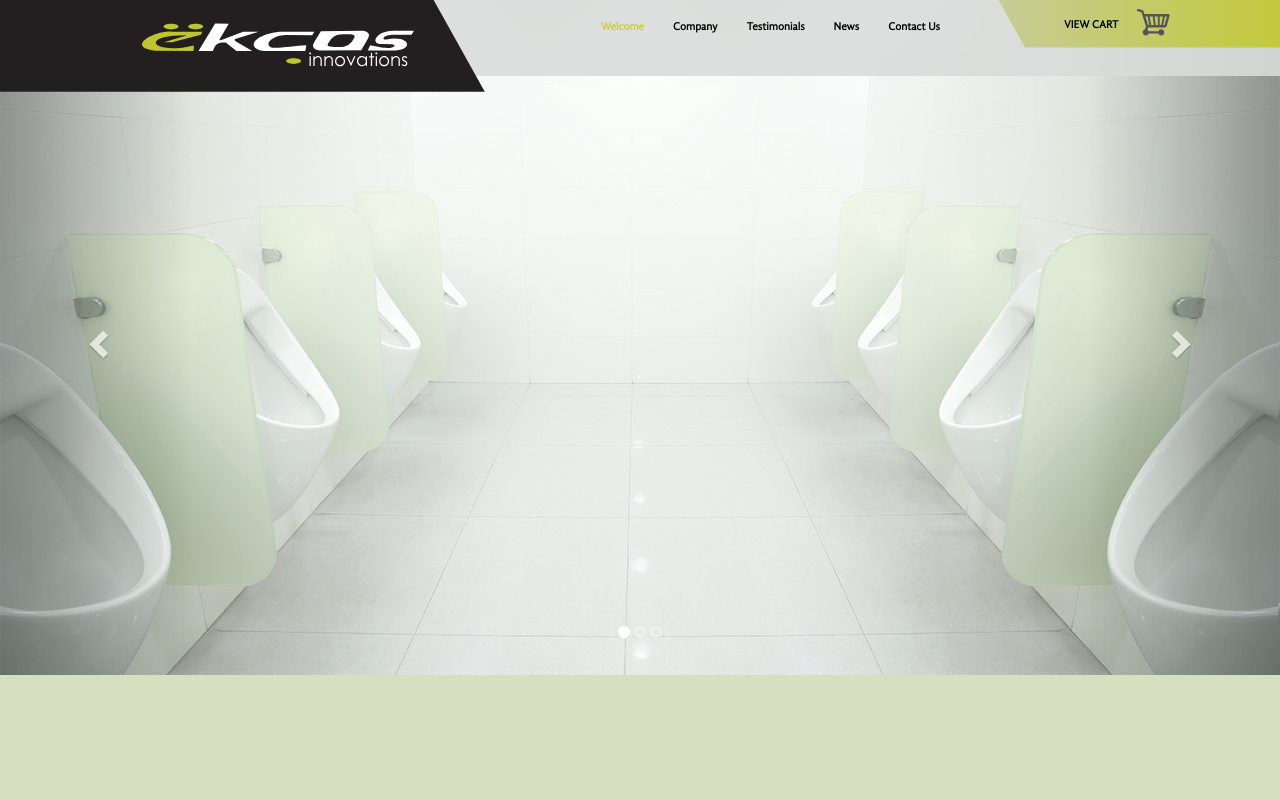
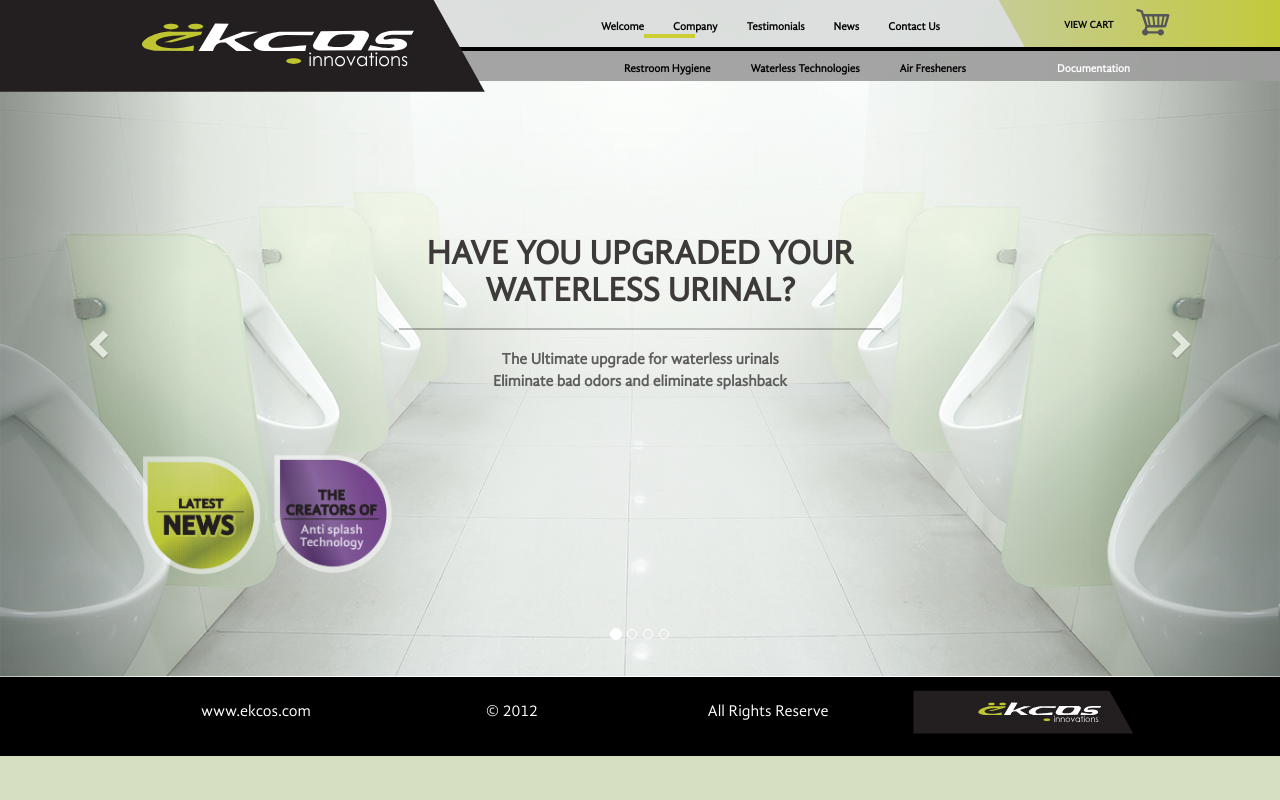
Before and after one commit to IndieStudioMX/ekcos, a PHP site: page /app/index.html in a window 1280 px wide. Run offline with PHP 8.4, Linux system fonts and the light colour scheme; some libraries are stand-ins or nearby versions; some web fonts are replaced.

Commit message:
Slider and Footer section modified
-Products Menu added
-Active links added

-Content in Slider
-Footer added

```diff
--- a/app/index.html
+++ b/app/index.html
@@ -38,20 +38,20 @@
 
     		<div id="main-menu" class="main-menu">
     			<ul class="nav navbar-nav navbar-right main-menu">
-    				<li><a class="active" href="#">Welcome</a></li>
+    				<li><a href="#">Welcome <span class="active-item"></span></a></li>
     				<li><a href="">Company</a></li>
     				<li><a href="">Testimonials</a></li>
     				<li><a href="">News</a></li>
     				<li><a href="">Contact Us</a></li>
     				<li><a class="btn-buy" href="">View Cart <img src="images/cart.svg" alt=""></a></li>
     			</ul>
-    			<!--hr class="nav-line">
-    			<ul>
-    				<li><a href="#">Restroom Hygiene</a></li>
+    			<hr class="nav-line">
+    			<ul class="nav navbar-products">
+    				<li><a href="">Documentation</a></li>
+            <li><a href="">Air Fresheners</a></li>
     				<li><a href="">Waterless Technologies</a></li>
-    				<li><a href="">Air Fresheners</a></li>
-    				<li><a href="">Documentation</a></li>
-    			</ul-->
+            <li><a href="#">Restroom Hygiene</a></li>
+    			</ul>
     		</div>
     	</div>
     </nav>
@@ -61,22 +61,34 @@
         <li data-target="#carousel-example-generic" data-slide-to="0" class="active"></li>
         <li data-target="#carousel-example-generic" data-slide-to="1"></li>
         <li data-target="#carousel-example-generic" data-slide-to="2"></li>
+        <li data-target="#carousel-example-generic" data-slide-to="3"></li>
       </ol>
       <div class="carousel-inner" role="listbox">
         <div class="item active">
           <img src="images/slider-01.jpg" alt="...">
           <div class="carousel-caption">
+            <h3>Have you Upgraded your Waterless Urinal?</h3>
+            <hr>
+            <p>The Ultimate upgrade for waterless urinals</p>
+            <p>Eliminate bad odors and eliminate splashback</p>
           </div>
         </div>
         <div class="item">
           <img src="images/slider-02.jpg" alt="...">
           <div class="carousel-caption">
+            <h3>Restroom Hygiene</h3>
+            <hr>
+            <p>The only product in the current market</p>
+            <p>Which can virtually eliminate urine splashback</p>
           </div>
         </div>
 
         <div class="item">
           <img src="images/slider-03.jpg" alt="...">
           <div class="carousel-caption">
+            <h3>Waterless Technologies</h3>
+            <hr>
+            <p>Complete Waterless urinal solution</p>
           </div>
         </div>
 
@@ -96,6 +108,35 @@
         <span class="sr-only">Next</span>
       </a>
     </div>
+
+    <!-- Latest News -->
+    <div class="news-menu">
+      <a class="btn-latest-news" href="#">
+      </a>
+      <a class="btn-antisplash" href=""></a>
+    </div>
+    <!-- End Latest News -->
+
+    <footer class="footer">
+      <div class="container">
+        <div class="row">
+          <div class="col-md-3 text-center">
+            <p class="text-muted"><a href="http://www.ekcos.com">www.ekcos.com</a></p>
+          </div>
+          <div class="col-md-3 text-center">
+            <p class="text-muted">&copy; 2012</p>
+          </div>
+          <div class="col-md-3 ">
+            <p class="text-muted text-center">All Rights Reserve</p>
+          </div>
+          <div class="col-md-3 text-center">
+           <a href="#">
+             <img class="img-responsive" src="images/brand.svg" alt="">
+           </a>
+          </div>
+        </div>
+      </div>
+    </footer>
     <!-- Google Analytics: change UA-XXXXX-X to be your site's ID. -->
     <script>
       (function(b,o,i,l,e,r){b.GoogleAnalyticsObject=l;b[l]||(b[l]=
--- a/app/scripts/main.js
+++ b/app/scripts/main.js
@@ -3,6 +3,6 @@
 (function () {
 	console.log('Hello World!');
 	$('.carousel').carousel({
-  		interval: 3000
+  		interval: 80000
 	});
 })();
--- /dev/null
+++ b/app/stylesheets/components/_carousel.styl
@@ -0,0 +1,21 @@
+.carousel-caption
+	h3
+		color $carousel-title-color
+		text-shadow none
+		width 460px
+		margin -51% auto 0 auto
+		font-size 3.38rem
+		text-transform uppercase
+		font-weight bold
+	hr
+		border-top 2px solid $carousel-line
+		width 483px
+		margin-top 18px
+		margin-bottom 18px
+	p
+		margin-top 0
+		margin-bottom 0
+		text-shadow none
+		color $carousel-content-color
+		font-weight bold
+		font-size 1.55rem
--- a/app/stylesheets/helpers/_states.styl
+++ b/app/stylesheets/helpers/_states.styl
@@ -1,2 +1,6 @@
-.active
-	color $font-active-color !important
+.active-item
+	position absolute
+	width 70%
+	height 4px
+	top 3.2rem
+	background $font-active-color
--- a/app/stylesheets/helpers/_variables.styl
+++ b/app/stylesheets/helpers/_variables.styl
@@ -2,8 +2,15 @@
 $font-active-color = rgb(204,204,51)
 $font-size  = 16px
 $text-color = #000
+$text-color-light = #fff
+$footer-bg = #000
 
 $menu-light = rgba(217,220,218,.9)
 $menu-dark  = rgba(34,31,31,.3)
 
-$font-family = 'gandhi'
+$carousel-title-color = rgba(61,58,58,1)
+$carousel-content-color = rgba(78,76,77,.9)
+$carousel-line = rgba(34,31,31,.3)
+$navbar-line = #000
+
+$font-family = 'gandhi', Arial, Verdana
--- /dev/null
+++ b/app/stylesheets/layout/_footer.styl
@@ -0,0 +1,9 @@
+.footer
+	background $footer-bg
+	margin-top -0.1rem
+	padding 1rem
+	line-height 50px
+	p
+		color $text-color-light
+	a
+		color $text-color-light
--- a/app/stylesheets/layout/_header.styl
+++ b/app/stylesheets/layout/_header.styl
@@ -5,7 +5,7 @@
 	background $menu-light
 	border-color transparent
 	padding 22px 0
-	height 76px
+	height 81px
 
 .navbar-default .navbar-nav li
 	& > a
@@ -30,12 +30,14 @@
 			color $text-color
 			margin-left  6rem
 			text-transform uppercase
+			font-size 1rem
 			&:hover
 				color $text-color
 			& > img
 				width 25%
 				position absolute
 				top -.6rem
+				left 6.9rem
 
 .nav.navbar-nav.navbar-right
 	margin-right 3.5rem;
@@ -47,9 +49,10 @@
 	display block
 	width 100%
 	height auto
-	position relative
+	position absolute
 	top -13px
 	left -7px
+	z-index 2
 	img
 		max-width 100%
 		width 500px
@@ -58,3 +61,38 @@
 	top -1rem
 	left -14.5rem
 	position relative
+
+.nav-line
+	position absolute
+	height 4px
+	background $navbar-line
+	width 100%
+	border-top 0
+	left 60rem
+	top 1.5rem
+
+.navbar-products
+	position absolute
+	width 100%
+	height 3rem
+	left 15rem
+	background $menu-dark
+	top 3.9rem
+	li
+		float right
+		font-size 1.1rem
+		&:first-child
+			margin-right 14rem
+			& > a
+				color $text-color-light
+		&:nth-child(2)
+			margin-left 0
+			margin-right 5rem
+		&:nth-child(3)
+			margin-left 0
+			margin-right 1rem
+		&:last-child
+			margin-right 1rem
+		& > a
+			color $text-color
+			font-weight bold
--- a/app/stylesheets/main.css
+++ b/app/stylesheets/main.css
@@ -5,11 +5,15 @@
   font-weight: normal;
   font-style: normal;
 }
-.active {
-  color: #cc3 !important;
+.active-item {
+  position: absolute;
+  width: 70%;
+  height: 4px;
+  top: 3.2rem;
+  background: #cc3;
 }
 body {
-  font-family: 'gandhi';
+  font-family: 'gandhi', Arial, Verdana;
   background: #d6e0c1;
   font-size: 16px;
   height: 100%;
@@ -29,7 +33,7 @@
   background: rgba(217,220,218,0.9);
   border-color: transparent;
   padding: 22px 0;
-  height: 76px;
+  height: 81px;
 }
 .navbar-default .navbar-nav li > a {
   font-size: 1.1rem;
@@ -61,6 +65,7 @@
   color: #000;
   margin-left: 6rem;
   text-transform: uppercase;
+  font-size: 1rem;
 }
 .navbar-default .navbar-nav li:last-child > a:hover {
   color: #000;
@@ -69,6 +74,7 @@
   width: 25%;
   position: absolute;
   top: -0.6rem;
+  left: 6.9rem;
 }
 .nav.navbar-nav.navbar-right {
   margin-right: 3.5rem;
@@ -80,9 +86,10 @@
   display: block;
   width: 100%;
   height: auto;
-  position: relative;
+  position: absolute;
   top: -13px;
   left: -7px;
+  z-index: 2;
 }
 .brand img {
   max-width: 100%;
@@ -93,3 +100,106 @@
   left: -14.5rem;
   position: relative;
 }
+.nav-line {
+  position: absolute;
+  height: 4px;
+  background: #000;
+  width: 100%;
+  border-top: 0;
+  left: 60rem;
+  top: 1.5rem;
+}
+.navbar-products {
+  position: absolute;
+  width: 100%;
+  height: 3rem;
+  left: 15rem;
+  background: rgba(34,31,31,0.3);
+  top: 3.9rem;
+}
+.navbar-products li {
+  float: right;
+  font-size: 1.1rem;
+}
+.navbar-products li:first-child {
+  margin-right: 14rem;
+}
+.navbar-products li:first-child > a {
+  color: #fff;
+}
+.navbar-products li:nth-child(2) {
+  margin-left: 0;
+  margin-right: 5rem;
+}
+.navbar-products li:nth-child(3) {
+  margin-left: 0;
+  margin-right: 1rem;
+}
+.navbar-products li:last-child {
+  margin-right: 1rem;
+}
+.navbar-products li > a {
+  color: #000;
+  font-weight: bold;
+}
+.news-menu {
+  width: 27rem;
+  height: 13rem;
+  position: absolute;
+  top: 45rem;
+  left: 13rem;
+}
+.news-menu .btn-latest-news,
+.news-menu .btn-antisplash {
+  display: inline-block;
+  width: 49%;
+  height: 100%;
+}
+.news-menu .btn-latest-news {
+  background: url("../images/sprite-news.png") no-repeat;
+  background-position: 0 -6px;
+  background-size: 262px;
+}
+.news-menu .btn-antisplash {
+  background: url("../images/sprite-news.png") no-repeat;
+  background-position: -130px -6px;
+  background-size: 262px;
+}
+.carousel-caption h3 {
+  color: #3d3a3a;
+  text-shadow: none;
+  width: 460px;
+  margin: -51% auto 0 auto;
+  font-size: 3.38rem;
+  text-transform: uppercase;
+  font-weight: bold;
+}
+.carousel-caption hr {
+  border-top: 2px solid rgba(34,31,31,0.3);
+  width: 483px;
+  margin-top: 18px;
+  margin-bottom: 18px;
+}
+.carousel-caption p {
+  margin-top: 0;
+  margin-bottom: 0;
+  text-shadow: none;
+  color: rgba(78,76,77,0.9);
+  font-weight: bold;
+  font-size: 1.55rem;
+}
+.footer {
+  background: #000;
+  margin-top: -0.1rem;
+  padding: 1rem;
+  line-height: 50px;
+}
+.footer .container {
+  width: 1024px;
+}
+.footer .container p {
+  color: #fff;
+}
+.footer .container a {
+  color: #fff;
+}
--- a/app/stylesheets/main.styl
+++ b/app/stylesheets/main.styl
@@ -4,3 +4,5 @@
 @import "base/_base"
 @import "layout/_header"
 @import "pages/_home"
+@import "components/_carousel"
+@import "layout/_footer"
--- /dev/null
+++ b/app/stylesheets/pages/_home.styl
@@ -0,0 +1,19 @@
+.news-menu
+	width 27rem
+	height 13rem
+	position absolute
+	top 45rem
+	left 13rem
+	.btn-latest-news,
+	.btn-antisplash
+		display inline-block
+		width 49%
+		height 100%
+	.btn-latest-news
+		background url('../images/sprite-news.png') no-repeat
+		background-position 0 -6px
+		background-size 262px
+	.btn-antisplash
+		background url('../images/sprite-news.png') no-repeat
+		background-position -130px -6px
+		background-size 262px
```
Also changed, not shown: app/images/slider-01.jpg, app/images/slider-02.jpg, app/images/slider-03.jpg, app/images/slider-04.jpg, app/images/sprite-news.png (added).
